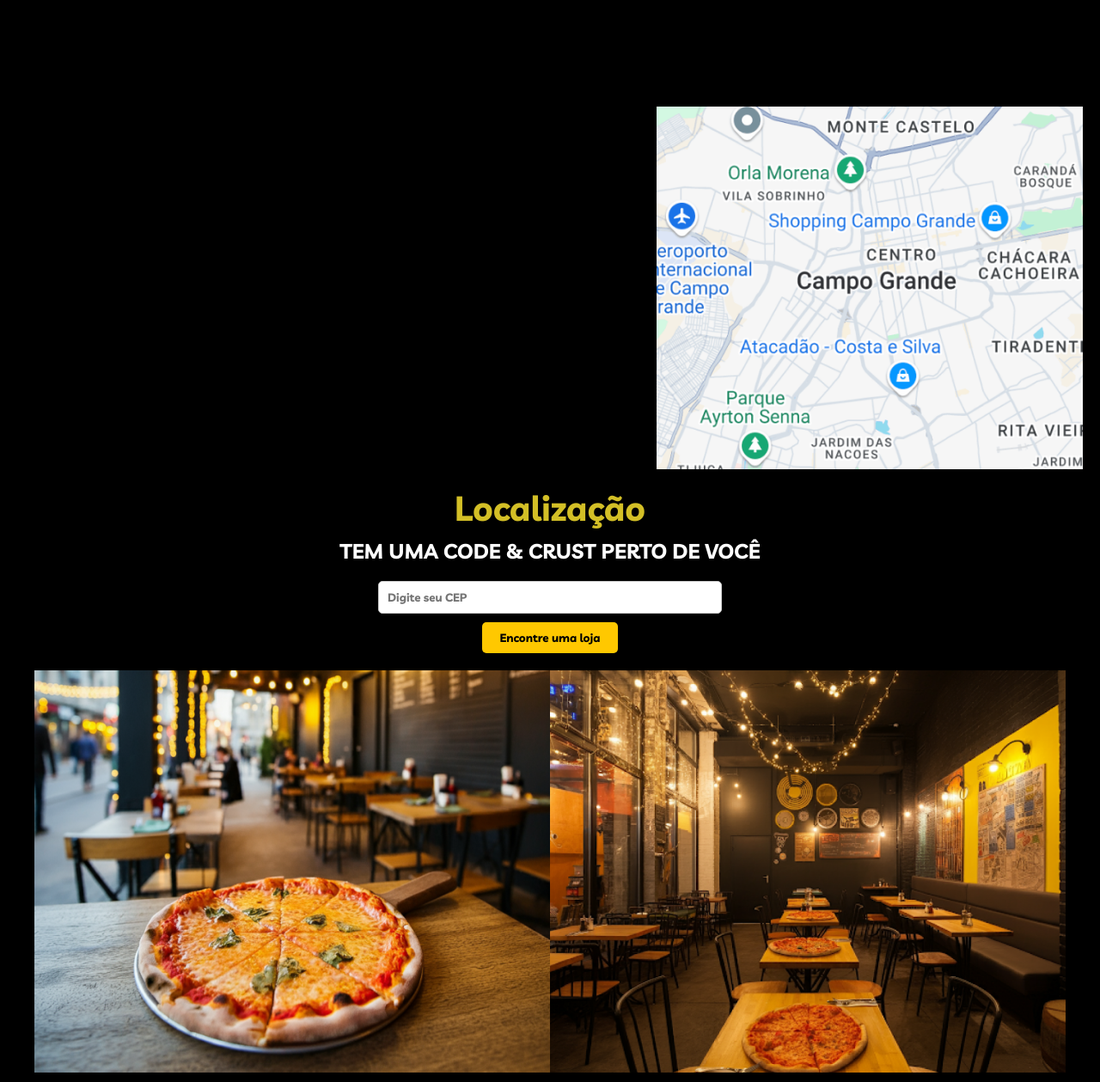
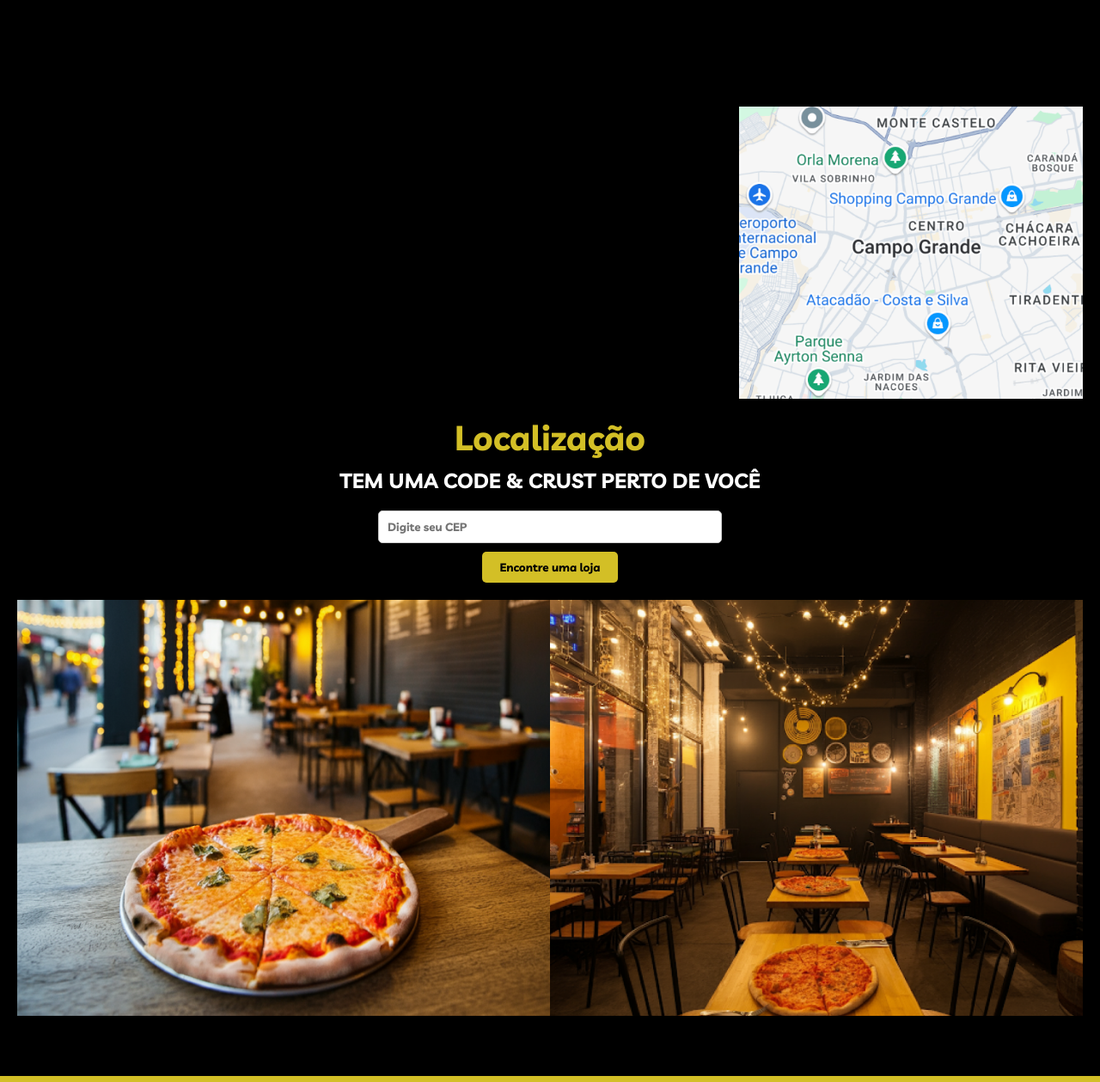
Before and after one commit to fmascena-dev/Code_Crust, a plain HTML site: page localizacao/localizacao.html in a window 1280 px wide. Shown: the part 400-1659 px from the top of the page at 86% size. Drawn offline with Linux system fonts and the light colour scheme; files that its build step writes are made by us from their sources.

Commit message:
inserido ajuste imagens localização

```diff
--- a/localizacao/localizacao.css
+++ b/localizacao/localizacao.css
@@ -90,12 +90,13 @@ li a {
   .map {
     display: flex;
     justify-content: flex-end;
+    width: 100%;
   }
 
   .map img {
-    width: auto;
-    max-width: 40%;
-    margin-left: auto;
+  width: 100%;
+  max-width: 400px;
+  height: auto;
   }
 
 /* Seção de pesquisa */
@@ -127,7 +128,7 @@ li a {
   }
 
   .search button {
-    background-color: #ffc800;
+    background-color: #d3bf26;
     color: #000;
     padding: 10px 20px;
     border: none;
@@ -139,7 +140,10 @@ li a {
 /* Seção de imagens */
 .pictures {
     display: flex;
-    padding: 20px;
+    padding-right: 0px;
+    padding-left: 0px;
+    padding-top: 20px;
+    padding-bottom: 60px;
   }
 
   .pictures .imagem-container {
```
